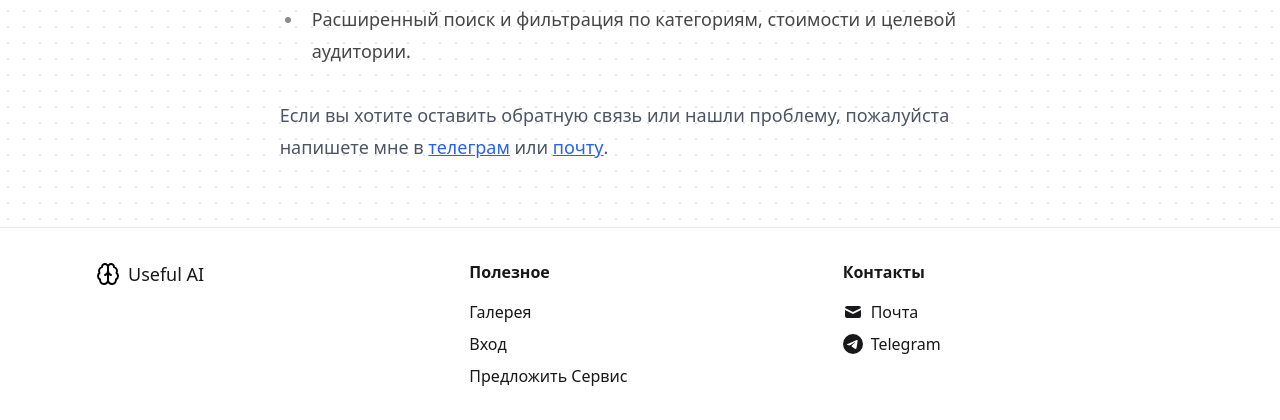
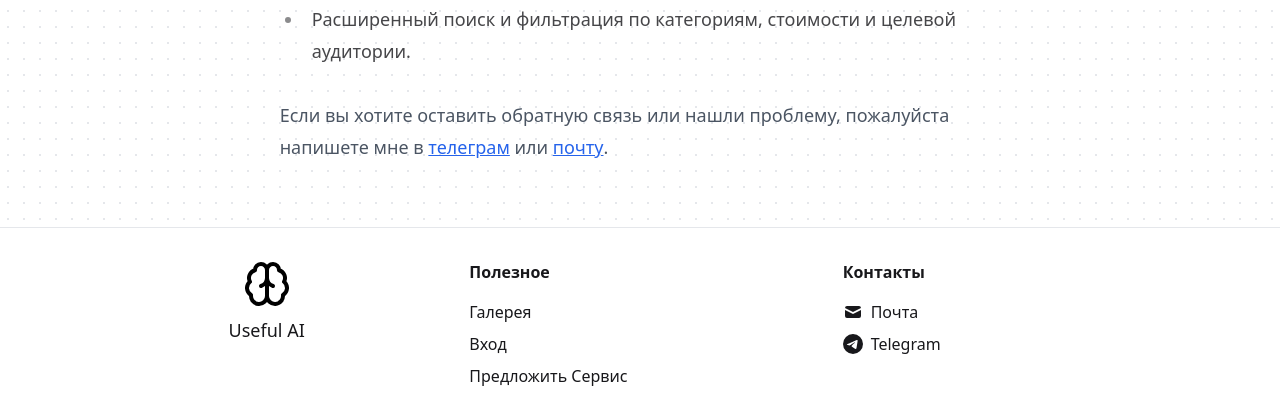
Before and after one commit to bors1n/useful-ai, a Django app: page /about/ in a window 1280 px wide. Shown: the part 1986-2406 px from the top of the page. Run offline with Django 3.2, Linux system fonts and the light colour scheme; style sheets or scripts are compiled from the project's sources.

Commit message:
add ai logo to footer

```diff
--- a/src/templates/footer.html
+++ b/src/templates/footer.html
@@ -4,12 +4,12 @@
     <div class="grid grid-cols-1 md:grid-cols-3 gap-8">
       <!-- Logo and Site Name -->
       <div>
-        <a href="#hero" class="flex items-center gap-2">
-          <svg xmlns="http://www.w3.org/2000/svg" width="24" height="24" viewBox="0 0 24 24" fill="none" stroke="#000000" stroke-width="2" stroke-linecap="round" stroke-linejoin="round" class="hover:stroke-gray-600">
-            <path d="M12 5a3 3 0 1 0-5.997.125 4 4 0 0 0-2.526 5.77 4 4 0 0 0 .556 6.588A4 4 0 1 0 12 18Z"/>
-            <path d="M12 5a3 3 0 1 1 5.997.125 4 4 0 0 1 2.526 5.77 4 4 0 0 1-.556 6.588A4 4 0 1 1 12 18Z"/>
-            <path d="M15 13a4.5 4.5 0 0 1-3-4 4.5 4.5 0 0 1-3 4"/>
-          </svg>
+        <a href="#hero" class="flex flex-col items-center gap-2">
+          <img src="{% static 'img/useful-ai-logo.svg' %}"
+               alt="Useful AI Logo"
+               width="48"
+               height="48"
+               class="hover:opacity-80 transition-all">
           <span class="text-lg hover:text-gray-600 transition-all">Useful AI</span>
         </a>
       </div>
```
Also changed, not shown: src/static/img/useful-ai-logo.svg (added).
